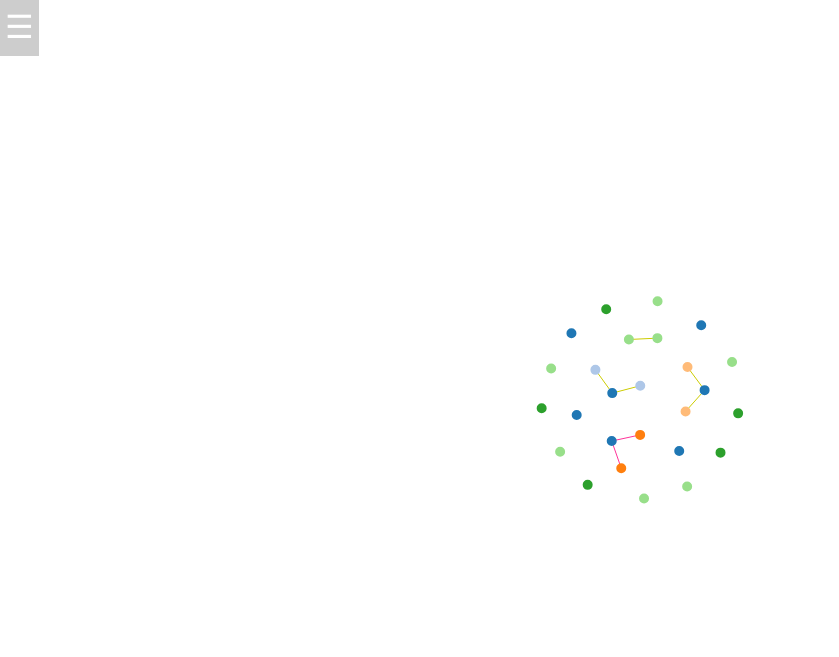
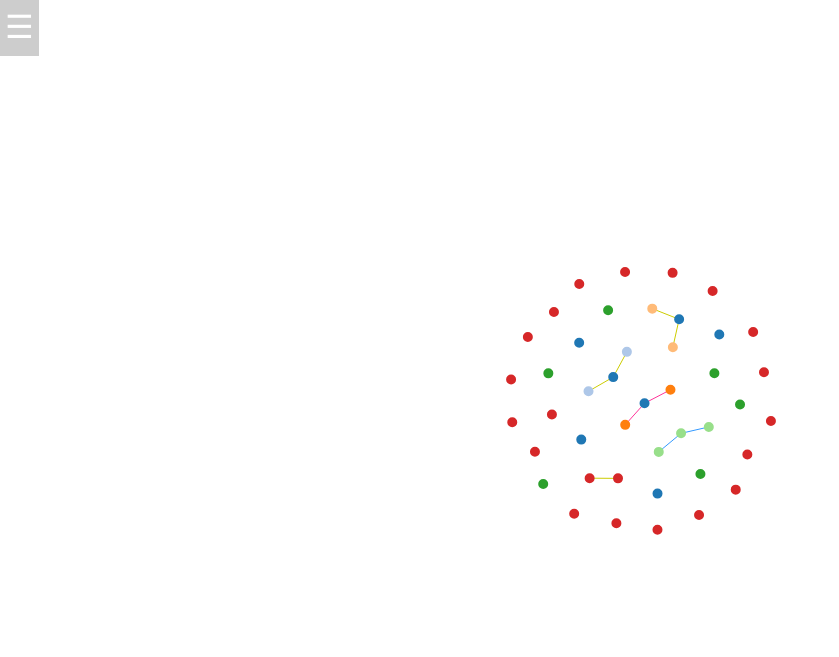
Before and after one commit to AdyKalra/lineage-master, a plain HTML site: page index.html in a window 1280 px wide. Shown: the top 657 px of the page, without its empty margins (0-839 px from the left). Drawn offline with nearby package versions, Linux system fonts and the light colour scheme.

Commit message:
index lineage at 365

```diff
--- a/data/familyData.json
+++ b/data/familyData.json
@@ -5,39 +5,39 @@
       "name": "Thoroughbreds, Racing",
       "gender": "M",
       "lastName": "Racing",
-      "birthDate": "2018-01-01T00:00:00.000Z",
-      "deathDate": "2018-01-01T00:00:00.000Z"
+      "birthDate": "0365-01-01T00:00:00.000Z",
+      "deathDate": "0365-01-01T00:00:00.000Z"
     },
     {
       "id": 1,
       "name": "Greyhounds, Racing",
       "gender": "F",
       "lastName": "Racing",
-      "birthDate": "2018-01-01T00:00:00.000Z",
-      "deathDate": "2018-01-01T00:00:00.000Z"
+      "birthDate": "0365-01-01T00:00:00.000Z",
+      "deathDate": "0365-01-01T00:00:00.000Z"
     },
     {
       "id": 2,
       "name": "Harness, Racing",
       "gender": "M",
       "lastName": "Racing",
-      "birthDate": "2018-01-01T00:00:00.000Z",
-      "deathDate": "2018-01-01T00:00:00.000Z"
+      "birthDate": "0365-01-01T00:00:00.000Z",
+      "deathDate": "0365-01-01T00:00:00.000Z"
     },
     {
       "id": 3,
       "name": "NextToJump, Thoroughbreds ",
       "gender": "F",
       "lastName": "Thoroughbreds",
-      "birthDate": "2018-01-01T00:00:00.000Z",
-      "deathDate": "2018-01-01T00:00:00.000Z"
+      "birthDate": "0365-01-01T00:00:00.000Z",
+      "deathDate": "0365-01-01T00:00:00.000Z"
     },
     {
       "id": 4,
       "name": "Futures, Thoroughbreds",
       "gender": "M",
       "lastName": "Thoroughbreds",
-      "birthDate": "2018-01-01T00:00:00.000Z",
+      "birthDate": "0365-01-01T00:00:00.000Z",
       "deathDate": null
     },
     {
@@ -45,7 +45,7 @@
       "name": "NextToJump, Greyhounds",
       "gender": "F",
       "lastName": "Greyhounds",
-      "birthDate": "2018-01-01T00:00:00.000Z",
+      "birthDate": "0365-01-01T00:00:00.000Z",
       "deathDate": null
     },
     {
@@ -53,23 +53,23 @@
       "name": "Futures, Greyhounds",
       "gender": "M",
       "lastName": "Greyhounds",
-      "birthDate": "2018-01-01T00:00:00.000Z",
-      "deathDate": "2018-01-01T00:00:00.000Z"
+      "birthDate": "0365-01-01T00:00:00.000Z",
+      "deathDate": "0365-01-01T00:00:00.000Z"
     },
     {
       "id": 7,
       "name": "NextToJump, Harness",
       "gender": "M",
       "lastName": "Harness",
-      "birthDate": "2018-01-01T00:00:00.000Z",
-      "deathDate": "2018-01-01T00:00:00.000Z"
+      "birthDate": "0365-01-01T00:00:00.000Z",
+      "deathDate": "0365-01-01T00:00:00.000Z"
     },
     {
       "id": 8,
       "name": "Futures, Harness",
       "gender": "M",
       "lastName": "Harness",
-      "birthDate": "2018-01-01T00:00:00.000Z",
+      "birthDate": "0365-01-01T00:00:00.000Z",
       "deathDate": "-01-01T00:00:00.000Z"
     },
     {
@@ -77,7 +77,7 @@
       "name": "RacingSpecials",
       "gender": "M",
       "lastName": "Racing",
-      "birthDate": "2018-01-01T00:00:00.000Z",
+      "birthDate": "0365-01-01T00:00:00.000Z",
       "deathDate": "-01-01T00:00:00.000Z"
     },
     {
@@ -85,15 +85,15 @@
       "name": "BlackBook",
       "gender": "M",
       "lastName": "Racing",
-      "birthDate": "2018-01-01T00:00:00.000Z",
-      "deathDate": "2019-01-01T00:00:00.000Z"
+      "birthDate": "0365-01-01T00:00:00.000Z",
+      "deathDate": "0365-01-01T00:00:00.000Z"
     },
     {
       "id": 11,
       "name": "JockeyChallenge",
       "gender": "M",
       "lastName": "Racing",
-      "birthDate": "2018-01-01T00:00:00.000Z",
+      "birthDate": "0365-01-01T00:00:00.000Z",
       "deathDate": null
     },
 	{
@@ -101,7 +101,7 @@
       "name": "SkyVision",
       "gender": "M",
       "lastName": "Racing",
-      "birthDate": "2018-01-01T00:00:00.000Z",
+      "birthDate": "0365-01-01T00:00:00.000Z",
       "deathDate": null
     },
 	{
@@ -109,7 +109,7 @@
       "name": "UpComing, Sports",
       "gender": "M",
       "lastName": "Sports",
-      "birthDate": "2018-01-01T00:00:00.000Z",
+      "birthDate": "0365-01-01T00:00:00.000Z",
       "deathDate": null
     },
 	{
@@ -117,7 +117,7 @@
       "name": "LiveBetting, Sports",
       "gender": "M",
       "lastName": "Sports",
-      "birthDate": "2018-01-01T00:00:00.000Z",
+      "birthDate": "0365-01-01T00:00:00.000Z",
       "deathDate": null
     },
 	{
@@ -125,7 +125,7 @@
       "name": "WatchLive, Sports",
       "gender": "M",
       "lastName": "Sports",
-      "birthDate": "2018-01-01T00:00:00.000Z",
+      "birthDate": "0365-01-01T00:00:00.000Z",
       "deathDate": null
     },
 	{
@@ -133,7 +133,7 @@
       "name": "UpComing, Sports",
       "gender": "M",
       "lastName": "Sports",
-      "birthDate": "2018-01-01T00:00:00.000Z",
+      "birthDate": "0365-01-01T00:00:00.000Z",
       "deathDate": null
     },
 	{
@@ -141,7 +141,7 @@
       "name": "MultiExpress, Sports",
       "gender": "M",
       "lastName": "Sports",
-      "birthDate": "2018-01-01T00:00:00.000Z",
+      "birthDate": "0365-01-01T00:00:00.000Z",
       "deathDate": null
     },
 	{
@@ -149,7 +149,7 @@
       "name": "EnhancedOdds, Sports",
       "gender": "M",
       "lastName": "Sports",
-      "birthDate": "2019-01-01T00:00:00.000Z",
+      "birthDate": "0365-01-01T00:00:00.000Z",
       "deathDate": null
     },
 	{
@@ -157,7 +157,7 @@
       "name": "Basketball, FeaturedSports",
       "gender": "M",
       "lastName": "FeaturedSports",
-      "birthDate": "2019-01-01T00:00:00.000Z",
+      "birthDate": "0365-01-01T00:00:00.000Z",
       "deathDate": null
     },
 	{
@@ -165,7 +165,7 @@
       "name": "Tennis, FeaturedSports",
       "gender": "M",
       "lastName": "FeaturedSports",
-      "birthDate": "2019-01-01T00:00:00.000Z",
+      "birthDate": "0365-01-01T00:00:00.000Z",
       "deathDate": null
     },
 	{
@@ -173,7 +173,7 @@
       "name": "Soccer, FeaturedSports",
       "gender": "M",
       "lastName": "FeaturedSports",
-      "birthDate": "2019-01-01T00:00:00.000Z",
+      "birthDate": "0365-01-01T00:00:00.000Z",
       "deathDate": null
     },
 	{
@@ -181,7 +181,7 @@
       "name": "AmericanFootball, AllSports",
       "gender": "M",
       "lastName": "AllSports",
-      "birthDate": "2019-01-01T00:00:00.000Z",
+      "birthDate": "0365-01-01T00:00:00.000Z",
       "deathDate": null
     },
 	{
@@ -189,7 +189,7 @@
       "name": "AustralianRules, AllSports",
       "gender": "M",
       "lastName": "AllSports",
-      "birthDate": "2019-01-01T00:00:00.000Z",
+      "birthDate": "0365-01-01T00:00:00.000Z",
       "deathDate": null
     },
 	{
@@ -197,7 +197,7 @@
       "name": "Baseball, AllSports",
       "gender": "M",
       "lastName": "AllSports",
-      "birthDate": "2019-01-01T00:00:00.000Z",
+      "birthDate": "0365-01-01T00:00:00.000Z",
       "deathDate": null
     },
 	{
@@ -205,7 +205,7 @@
       "name": "Boxing, AllSports",
       "gender": "M",
       "lastName": "AllSports",
-      "birthDate": "2018-01-01T00:00:00.000Z",
+      "birthDate": "0365-01-01T00:00:00.000Z",
       "deathDate": null
     },
 	{
@@ -213,7 +213,7 @@
       "name": "Chess, AllSports",
       "gender": "M",
       "lastName": "AllSports",
-      "birthDate": "2019-01-01T00:00:00.000Z",
+      "birthDate": "0365-01-01T00:00:00.000Z",
       "deathDate": null
     },
 	{
@@ -221,7 +221,7 @@
       "name": "Cricket, AllSports",
       "gender": "M",
       "lastName": "AllSports",
-      "birthDate": "2019-01-01T00:00:00.000Z",
+      "birthDate": "0365-01-01T00:00:00.000Z",
       "deathDate": null
     },
 	{
@@ -229,7 +229,7 @@
       "name": "Cycling, AllSports",
       "gender": "M",
       "lastName": "AllSports",
-      "birthDate": "2019-01-01T00:00:00.000Z",
+      "birthDate": "0365-01-01T00:00:00.000Z",
       "deathDate": null
     },
 	{
@@ -237,7 +237,7 @@
       "name": "Darts, AllSports",
       "gender": "M",
       "lastName": "AllSports",
-      "birthDate": "2019-01-01T00:00:00.000Z",
+      "birthDate": "0365-01-01T00:00:00.000Z",
       "deathDate": null
     },
 	{
@@ -245,7 +245,7 @@
       "name": "Golf, AllSports",
       "gender": "M",
       "lastName": "AllSports",
-      "birthDate": "2019-01-01T00:00:00.000Z",
+      "birthDate": "0365-01-01T00:00:00.000Z",
       "deathDate": null
     },
 	{
@@ -253,7 +253,7 @@
       "name": "Handball, AllSports",
       "gender": "M",
       "lastName": "AllSports",
-      "birthDate": "2019-01-01T00:00:00.000Z",
+      "birthDate": "0365-01-01T00:00:00.000Z",
       "deathDate": null
     },
 	{
@@ -261,7 +261,7 @@
       "name": "IceHockey, AllSports",
       "gender": "M",
       "lastName": "AllSports",
-      "birthDate": "2019-01-01T00:00:00.000Z",
+      "birthDate": "0365-01-01T00:00:00.000Z",
       "deathDate": null
     },
 	{
@@ -269,7 +269,7 @@
       "name": "LawnBowls, AllSports",
       "gender": "M",
       "lastName": "AllSports",
-      "birthDate": "2019-01-01T00:00:00.000Z",
+      "birthDate": "0365-01-01T00:00:00.000Z",
       "deathDate": null
     },
 	{
@@ -277,7 +277,7 @@
       "name": "MMA, AllSports",
       "gender": "M",
       "lastName": "AllSports",
-      "birthDate": "2019-01-01T00:00:00.000Z",
+      "birthDate": "0365-01-01T00:00:00.000Z",
       "deathDate": null
     },
 	{
@@ -285,7 +285,7 @@
       "name": "MotorSports, AllSports",
       "gender": "M",
       "lastName": "AllSports",
-      "birthDate": "2019-01-01T00:00:00.000Z",
+      "birthDate": "0365-01-01T00:00:00.000Z",
       "deathDate": null
     },
 	{
@@ -293,7 +293,7 @@
       "name": "NetBall, AllSports",
       "gender": "M",
       "lastName": "AllSports",
-      "birthDate": "2018-01-01T00:00:00.000Z",
+      "birthDate": "0365-01-01T00:00:00.000Z",
       "deathDate": null
     },
 	{
@@ -301,7 +301,7 @@
       "name": "RugbyLeague, AllSports",
       "gender": "M",
       "lastName": "AllSports",
-      "birthDate": "2018-01-01T00:00:00.000Z",
+      "birthDate": "0365-01-01T00:00:00.000Z",
       "deathDate": null
     },
 	{
@@ -309,7 +309,7 @@
       "name": "RugbyUnion, AllSports",
       "gender": "M",
       "lastName": "AllSports",
-      "birthDate": "2018-01-01T00:00:00.000Z",
+      "birthDate": "0365-01-01T00:00:00.000Z",
       "deathDate": null
     },
 	{
@@ -317,7 +317,7 @@
       "name": "Snooker, AllSports",
       "gender": "M",
       "lastName": "AllSports",
-      "birthDate": "2018-01-01T00:00:00.000Z",
+      "birthDate": "0365-01-01T00:00:00.000Z",
       "deathDate": null
     },
 	{
@@ -325,7 +325,7 @@
       "name": "Surfing, AllSports",
       "gender": "M",
       "lastName": "AllSports",
-      "birthDate": "2018-01-01T00:00:00.000Z",
+      "birthDate": "0365-01-01T00:00:00.000Z",
       "deathDate": null
     },
 	{
@@ -333,7 +333,7 @@
       "name": "TableTennis, AllSports",
       "gender": "M",
       "lastName": "AllSports",
-      "birthDate": "2018-01-01T00:00:00.000Z",
+      "birthDate": "0365-01-01T00:00:00.000Z",
       "deathDate": null
     },
 	{
@@ -341,7 +341,7 @@
       "name": "VolleyBall, AllSports",
       "gender": "M",
       "lastName": "AllSports",
-      "birthDate": "2018-01-01T00:00:00.000Z",
+      "birthDate": "0365-01-01T00:00:00.000Z",
       "deathDate": null
     }
 
--- a/index.html
+++ b/index.html
@@ -59,7 +59,7 @@
       <button class="btn btn-default time__button" id="playButton"
         onClick="lineage.setYearIncrement(1);lineage.playMusic();">Play</button>
       <button class="btn btn-default time__button" id="lastButton"
-        onClick="lineage.setYear(0024)">Last</button>
+        onClick="lineage.setYear(0555)">Last</button>
     </div>
     <input id="search" class="form-control input-lg" value="">
   </div>
--- a/js/lineage.js
+++ b/js/lineage.js
@@ -11,7 +11,7 @@ function Lineage() {
 
   var config = {
     startYear:0001,
-    endYear: 0024,
+    endYear: 0555,
     speed: 100,
     debug: false
   };
```
